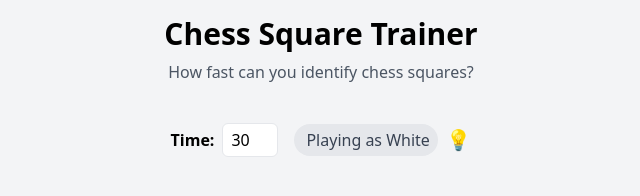
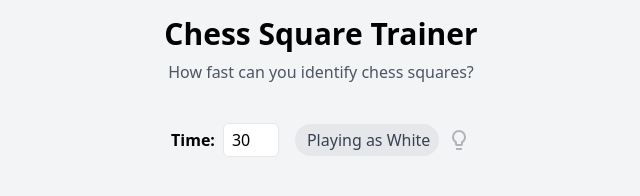
Before and after one commit to eddiesmo/Chess-Coordinate-Trainer, a React (Vite) app: page / in a window 1280 px wide. Shown: the top 196 px of the page, without its empty margins (319-959 px from the left). Built offline with nearby package versions, Linux system fonts and the light colour scheme.

Commit message:
changed bulb emoji to an monochrome svg icon

```diff
--- a/src/components/ScoreBoard.jsx
+++ b/src/components/ScoreBoard.jsx
@@ -1,6 +1,7 @@
 import React from "react";
 import { motion } from "framer-motion";
 import { normalizeTime } from "../utils/timeUtils";
+import lightBulbIcon from "../assets/lightbulb_2_24dp_E8EAED_FILL0_wght400_GRAD0_opsz24.svg";
 
 function ScoreBoard({
   gameActive,
@@ -46,11 +47,13 @@ function ScoreBoard({
               <button
                 onClick={toggleShowHints}
                 title="Toggle Hints"
-                className="ml-2 cursor-pointer focus:outline-none"
+                className="cursor-pointer focus:outline-none"
               >
-                <span className={`text-xl ${showHints ? "text-yellow-500" : "text-gray-500"}`}>
-                  💡
-                </span>
+                <img
+                  src={lightBulbIcon}
+                  alt="Toggle Hints"
+                  className={`w-6 h-6 ${showHints ? 'opacity-100' : 'opacity-40'}`}
+                />
               </button>
             </span>
           </div>
@@ -85,9 +88,11 @@ function ScoreBoard({
               title="Toggle Hints"
               className="cursor-pointer focus:outline-none"
             >
-              <span className={`text-xl ${showHints ? "text-yellow-500" : "text-gray-500"}`}>
-                💡
-              </span>
+              <img
+                src={lightBulbIcon}
+                alt="Toggle Hints"
+                className={`w-6 h-6 ${showHints ? 'opacity-100' : 'opacity-40'}`}
+              />
             </button>
           </div>
         </div>
--- a/vite.config.js
+++ b/vite.config.js
@@ -1,4 +1,3 @@
-
 import { defineConfig } from "vite";
 import react from "@vitejs/plugin-react";
 
```
Also changed, not shown: src/assets/lightbulb_2_24dp_E8EAED_FILL0_wght400_GRAD0_opsz24.svg (added).
